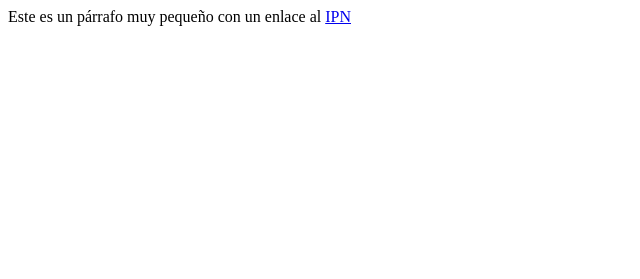
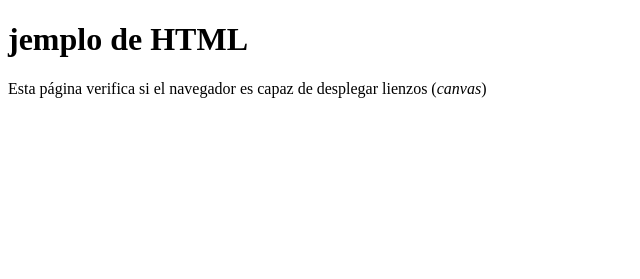
Before and after one commit to SaulGR/saulgr.github.io, a plain HTML site: page index.html in a window 1280 px wide. Shown: the whole page, without its empty margins (0-640 px from the left). Drawn offline with Linux system fonts and the light colour scheme.

Commit message:
Update index.html

```diff
--- a/index.html
+++ b/index.html
@@ -1,7 +1,13 @@
-<html>
+<!doctype html>
+<html lang = "es">
+  <head>
+    <meta charset = "utf-8">
+    <title>Ejemplo de HTML</title>
+    </head>
 <body>
-<p>Este es un p&aacute;rrafo muy peque&ntilde;o con un enlace al
-  <a href="http:/www.ipn.mx">IPN</a>
+  <h1>jemplo de HTML</h1>
+<p>Esta página verifica si el navegador es capaz de desplegar lienzos (<em>canvas</em>)
   </p>
+  <canvas>No funcion!</canvas>
 </body>
 </html>
```
